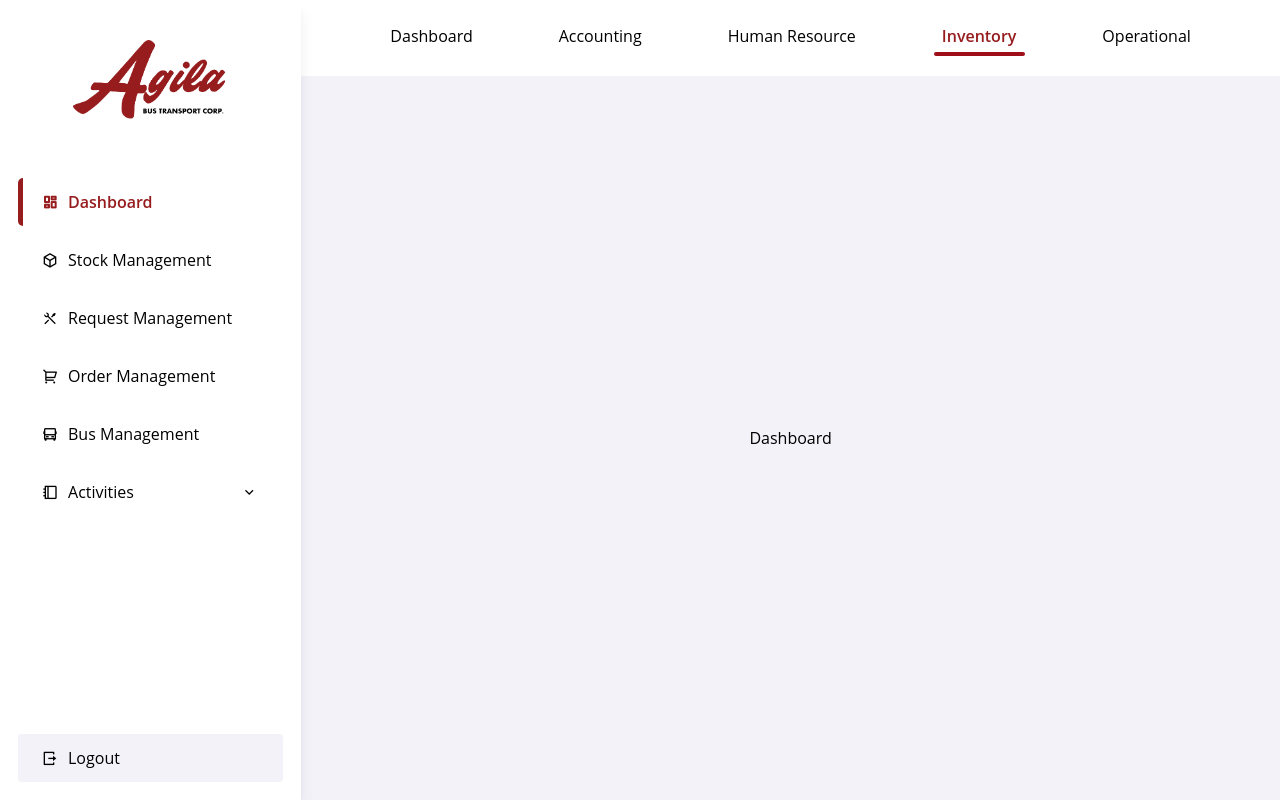
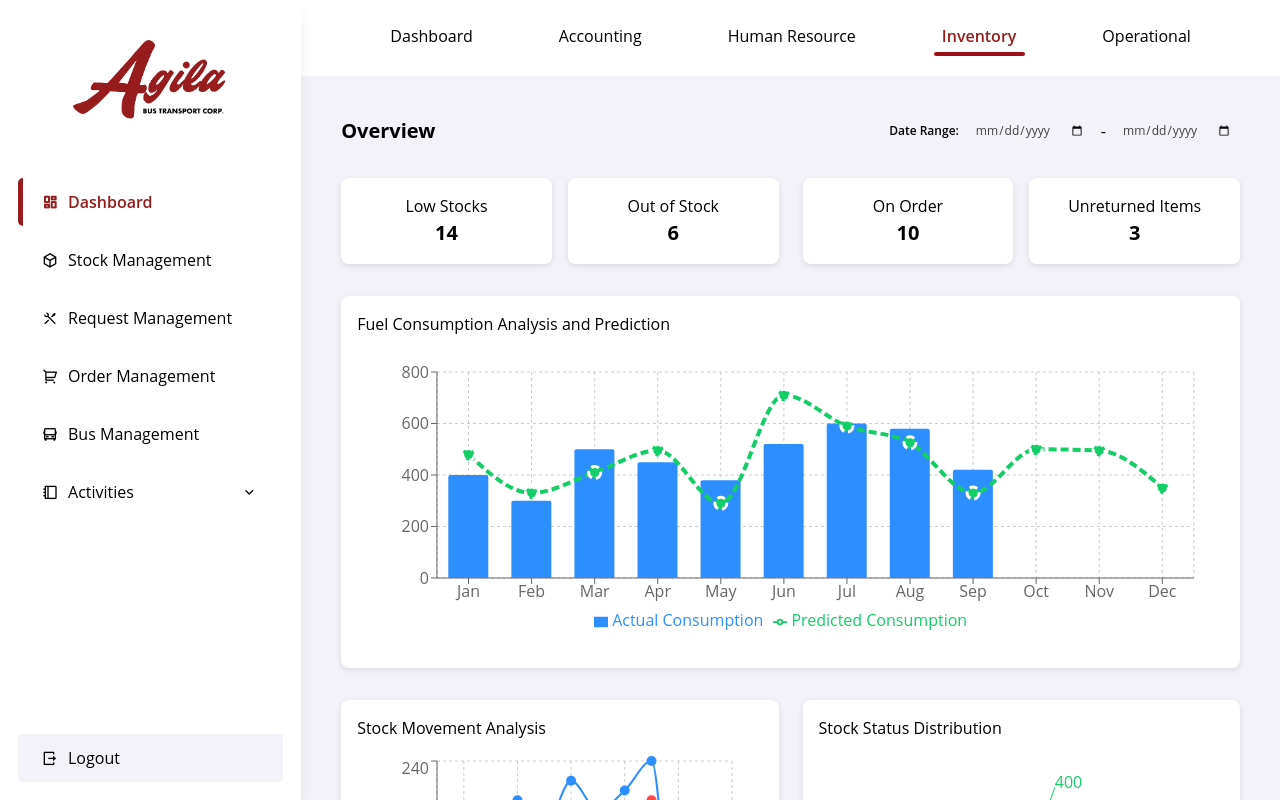
Before and after one commit to nerieannbravo/inventory-management-system, a Next.js app: page / in a window 1280 px wide. Built offline with nearby package versions, Linux system fonts and the light colour scheme.

Commit message:
updated dashboard page

```diff
--- a/src/app/page.tsx
+++ b/src/app/page.tsx
@@ -1,8 +1,69 @@
+'use client';
+
+import React from 'react';
+import '../styles/dashboard.css';
+import FuelConsumptionChart from '@/components/charts/fuelConsumption';
+import StockDistributionChart from '@/components/charts/stockDistribution';
+import StockMovementChart from '@/components/charts/stockMovement';
+
 export default function Dashboard() {
     return (
-        <div>
-            Dashboard
+        <div className="dashboard-container">
+            {/* Header */}
+            <div className="dashboard-header">
+                <h2 className="overview">Overview</h2>
+                <div className="range-inputs">
+                    <p className="date-label">Date Range:</p>
+                    <input className="range" type="date" /> -
+                    <input className="range" type="date" />
+                </div>
+            </div>
+
+
+            {/* Summary dash-card - Grouped */}
+            <div className="summary-groups">
+                <div className="summary-group">
+                    <div className="dash-card">Low Stocks <span>14</span></div>
+                    <div className="dash-card">Out of Stock <span>6</span></div>
+                </div>
+                <div className="summary-group">
+                    <div className="dash-card">On Order <span>10</span></div>
+                    <div className="dash-card">Unreturned Items <span>3</span></div>
+                </div>
+            </div>
+
+
+            {/* Charts Section */}
+            <div className="charts-grid">
+                <div className="chart-box">
+                    <h3>Fuel Consumption Analysis and Prediction</h3>
+                    <div className="placeholder"><FuelConsumptionChart /></div>
+                </div>
+
+                {/* <div className="chart-box">
+                    <h3>Stock Movement Analysis</h3>
+                    <div className="placeholder"><StockMovementChart /></div>
+                </div> */}
+            </div>
+
+            <div className="charts-grid">
+                <div className="chart-box">
+                    <h3>Stock Movement Analysis</h3>
+                    <div className="placeholder"><StockMovementChart /></div>
+                </div>
+
+                <div className="chart-box">
+                    <h3>Stock Status Distribution</h3>
+                    <div className="placeholder"><StockDistributionChart /></div>
+                </div>
+
+                {/* <div className="chart-box">
+                    <h3>Top Utilized Stock Items</h3>
+                    <div className="placeholder"><TopUtilizedChart /></div>
+                </div> */}
+            </div>
         </div>
+
 
     )
 }
--- /dev/null
+++ b/src/components/charts/fuelConsumption.tsx
@@ -0,0 +1,73 @@
+'use client';
+import React from 'react';
+import {
+    ComposedChart,
+    Bar,
+    Line,
+    XAxis,
+    YAxis,
+    CartesianGrid,
+    Tooltip,
+    Legend,
+    ResponsiveContainer,
+} from 'recharts';
+
+const data = [
+    { month: 'Jan', consumption: 400, predicted: 480 },
+    { month: 'Feb', consumption: 300, predicted: 330 },
+    { month: 'Mar', consumption: 500, predicted: 410 },
+    { month: 'Apr', consumption: 450, predicted: 495 },
+    { month: 'May', consumption: 380, predicted: 290 },
+    { month: 'Jun', consumption: 520, predicted: 710 },
+    { month: 'Jul', consumption: 600, predicted: 590 },
+    { month: 'Aug', consumption: 580, predicted: 525 },
+    { month: 'Sep', consumption: 420, predicted: 330 },
+    { month: 'Oct', consumption: 0, predicted: 500 },
+    { month: 'Nov', consumption: 0, predicted: 495 },
+    { month: 'Dec', consumption: 0, predicted: 350 },
+];
+
+export default function FuelConsumptionChart() {
+    return (
+        <ResponsiveContainer width="100%" height={300}>
+            <ComposedChart
+                data={data}
+                margin={{ top: 20, right: 30, bottom: 20, left: 20 }}
+            >
+                <CartesianGrid strokeDasharray="3 3" />
+                <XAxis dataKey="month" />
+                <YAxis />
+                <Tooltip
+                    formatter={(value, name) => {
+                        if (name === 'consumption') return [`${value} gallons`, 'Actual Consumption'];
+                        if (name === 'predicted') return [`${value} gallons`, 'Predicted Consumption'];
+                        return [value, name];
+                    }}
+                    labelFormatter={(label) => `Month: ${label}`}
+                />
+                <Legend />
+
+                {/* Bar Chart */}
+                <Bar
+                    dataKey="consumption"
+                    fill="#2D8EFF"
+                    name="Actual Consumption"
+                    radius={[2, 2, 0, 0]}
+                    maxBarSize={40}
+                />
+
+                {/* Line Chart */}
+                <Line
+                    type="monotone"
+                    dataKey="predicted"
+                    stroke="#13CE66"
+                    strokeWidth={4}
+                    strokeDasharray="8 4"
+                    name="Predicted Consumption"
+                    dot={{ fill: '#13CE66', strokeWidth: 3, r: 6, stroke: '#ffffff' }}
+                    activeDot={{ r: 8, stroke: '#13CE66', strokeWidth: 2, fill: '#ffffff' }}
+                />
+            </ComposedChart>
+        </ResponsiveContainer>
+    );
+}
--- /dev/null
+++ b/src/components/charts/stockDistribution.tsx
@@ -0,0 +1,35 @@
+'use client';
+import React from 'react';
+import { PieChart, Pie, Cell, ResponsiveContainer, Tooltip, Legend } from 'recharts';
+
+const data = [
+    { name: 'In Stock', value: 400, color: '#13CE66' },
+    { name: 'Low Stock', value: 300, color: '#FFCC3D' },
+    { name: 'Out of Stock', value: 200, color: '#FF4949' },
+    { name: 'Under Maintenance', value: 100, color: '#2D8EFF' },
+    { name: 'Expired', value: 20, color: '#B3B3B3' },
+];
+
+export default function StockDistributionChart() {
+    return (
+        <ResponsiveContainer width="100%" height={300}>
+            <PieChart>
+                <Pie
+                    data={data}
+                    cx="50%"
+                    cy="50%"
+                    outerRadius={80}
+                    fill="#8884d8"
+                    dataKey="value"
+                    label
+                >
+                    {data.map((entry, index) => (
+                        <Cell key={`cell-${index}`} fill={entry.color} />
+                    ))}
+                </Pie>
+                <Tooltip />
+                <Legend />
+            </PieChart>
+        </ResponsiveContainer>
+    );
+}
--- /dev/null
+++ b/src/components/charts/stockMovement.tsx
@@ -0,0 +1,69 @@
+'use client';
+import React from 'react';
+import {
+    LineChart,
+    Line,
+    XAxis,
+    YAxis,
+    CartesianGrid,
+    Tooltip,
+    Legend,
+    ResponsiveContainer,
+} from 'recharts';
+
+const data = [
+    { month: 'Jan', stockIn: 120, stockOut: 80, returns: 15 },
+    { month: 'Feb', stockIn: 150, stockOut: 110, returns: 0 },
+    { month: 'Mar', stockIn: 180, stockOut: 140, returns: 0 },
+    { month: 'Apr', stockIn: 200, stockOut: 160, returns: 18 },
+    { month: 'May', stockIn: 170, stockOut: 130, returns: 25 },
+    { month: 'Jun', stockIn: 220, stockOut: 180, returns: 0 },
+    { month: 'Jul', stockIn: 190, stockOut: 150, returns: 16 },
+    { month: 'Aug', stockIn: 210, stockOut: 170, returns: 19 },
+    { month: 'Sep', stockIn: 240, stockOut: 200, returns: 28 },
+    { month: 'Oct', stockIn: 0, stockOut: 0, returns: 0 },
+    { month: 'Nov', stockIn: 0, stockOut: 0, returns: 0 },
+    { month: 'Dec', stockIn: 0, stockOut: 0, returns: 0 },
+];
+
+export default function StockMovementChart() {
+    return (
+        <ResponsiveContainer width="100%" height={300}>
+            <LineChart data={data} margin={{ top: 5, right: 30, left: 20, bottom: 5 }}>
+                <CartesianGrid strokeDasharray="3 3" />
+                <XAxis dataKey="month" />
+                <YAxis />
+                <Tooltip
+                    formatter={(value, name) => [value, name]}
+                    labelFormatter={(label) => `Month: ${label}`}
+                />
+                <Legend />
+                <Line
+                    type="monotone"
+                    dataKey="stockIn"
+                    stroke="#2D8EFF"
+                    strokeWidth={2}
+                    name="Stock In"
+                    dot={{ fill: '#2D8EFF', strokeWidth: 2, r: 4 }}
+                />
+                <Line
+                    type="monotone"
+                    dataKey="stockOut"
+                    stroke="#FF4949"
+                    strokeWidth={2}
+                    name="Stock Out"
+                    dot={{ fill: '#FF4949', strokeWidth: 2, r: 4 }}
+                />
+                <Line
+                    type="monotone"
+                    dataKey="returns"
+                    stroke="#FFCC3D"
+                    strokeWidth={2}
+                    strokeDasharray="5 5"
+                    name="Returns"
+                    dot={{ fill: '#FFCC3D', strokeWidth: 2, r: 4 }}
+                />
+            </LineChart>
+        </ResponsiveContainer>
+    );
+}
```
